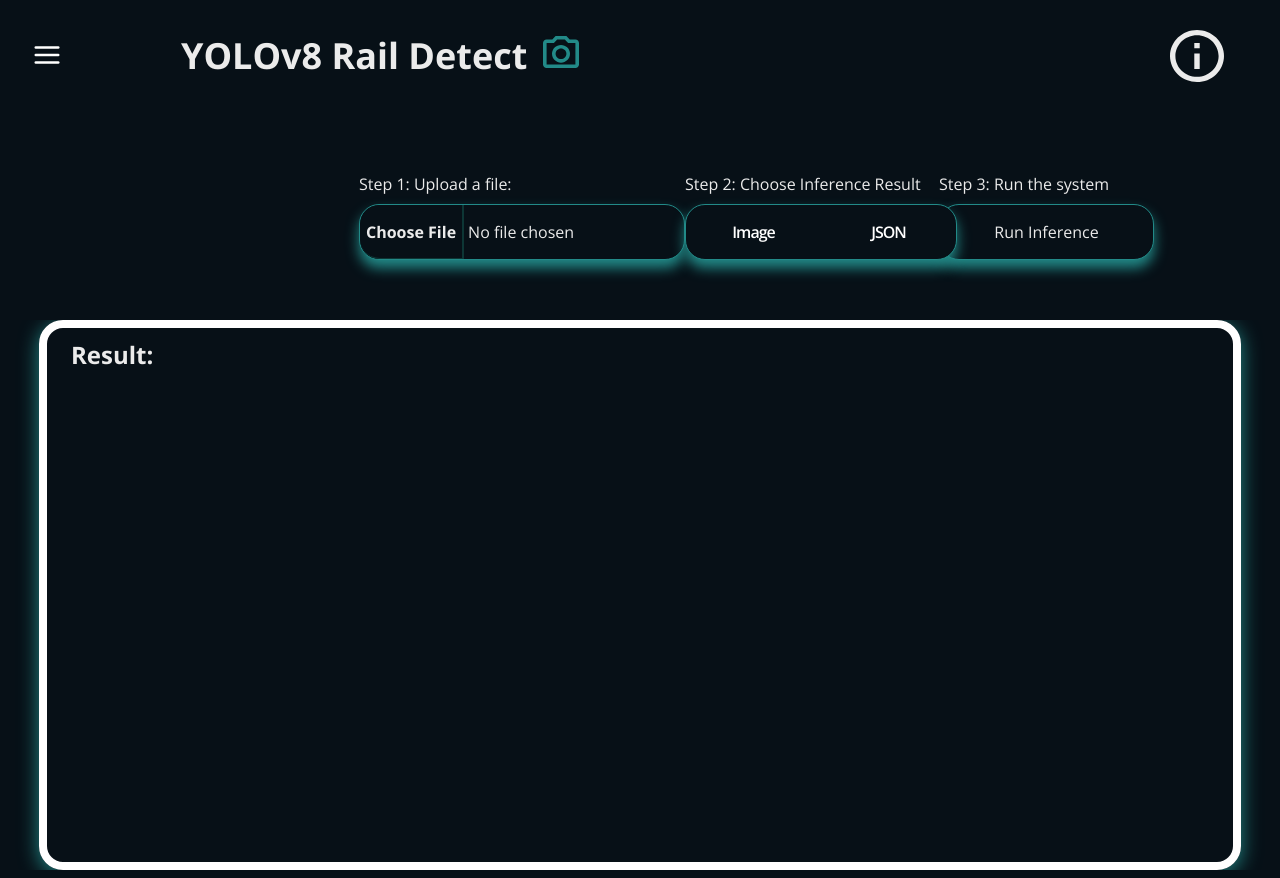
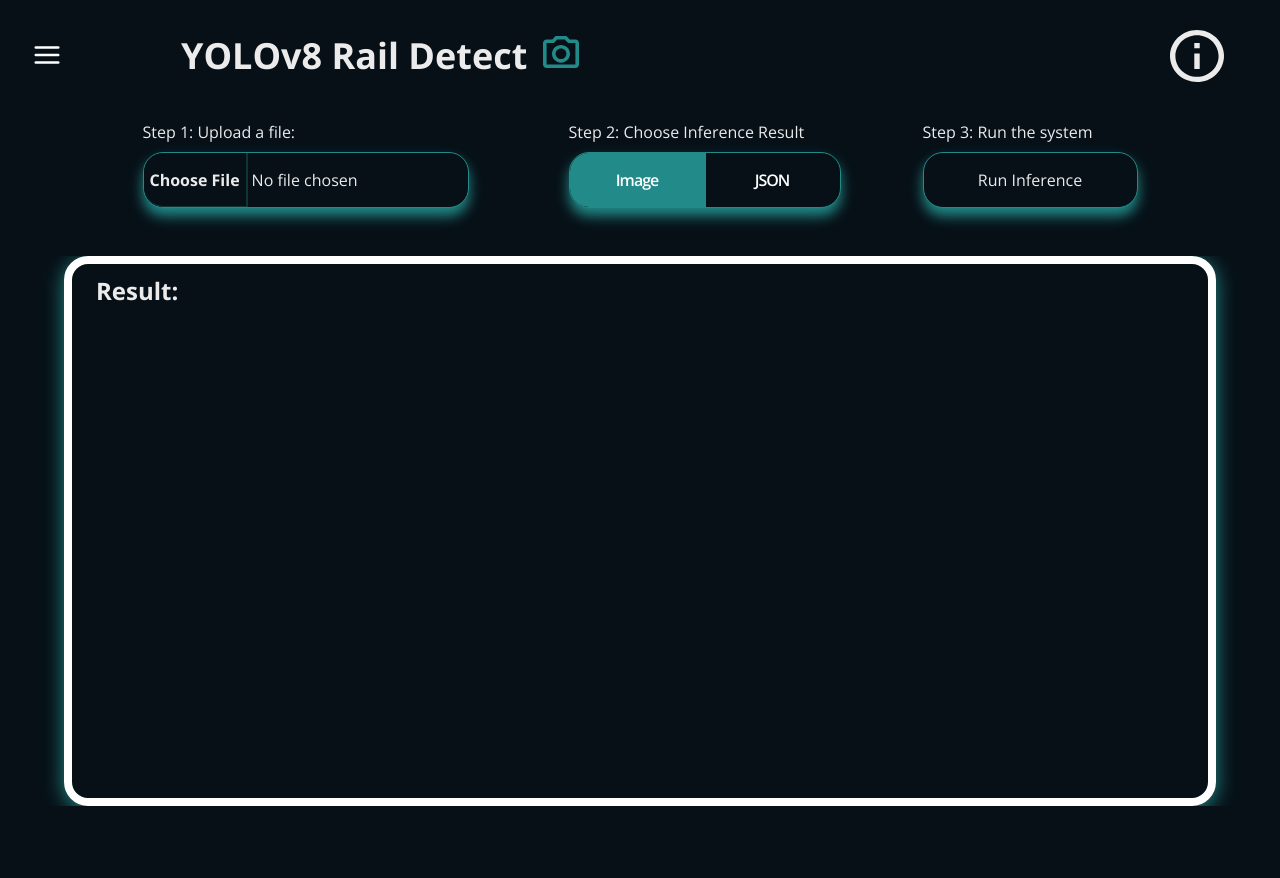
Before and after one commit to YouDontSayIt-dev/Detection-of-Breakages-Over-Railway-Tracks-Using-YOLOv8-Model, a React (Create React App) app in the folder thesis-webapp/: page /yolov8/inference in a window 1280 px wide. After the commit the page ends 814 px from the top, so only its background shows below. Built offline with nearby package versions, Linux system fonts and the light colour scheme.

Commit message:
yolo inference mobile respo optimize

```diff
--- a/thesis-webapp/src/components/ImageDisplayYOLO.jsx
+++ b/thesis-webapp/src/components/ImageDisplayYOLO.jsx
@@ -77,7 +77,7 @@ const ImageDisplay = ({ selectedImage, drawLine, bboxData, radioBtnValue }) => {
 
   if (radioBtnValue === "image") {
     return (
-      <div className="w-[280px] h-[300px] md:w-[602px] lg:w-[1202px] lg:h-[550px] mx-auto border-8 border-customImageDisplay shadow-customImageDisplay rounded-customImageDisplay">
+      <div className="w-[280px] h-[300px] md:w-[602px] lg:w-[1152px] lg:h-[550px] mx-auto border-8 border-customImageDisplay shadow-customImageDisplay rounded-customImageDisplay">
         <div className="flex w-full h-[10%] justify-between items-center p-6 text-ebony font-bold text-2xl">
           <h1>Result:</h1>
         </div>
@@ -92,7 +92,7 @@ const ImageDisplay = ({ selectedImage, drawLine, bboxData, radioBtnValue }) => {
     );
   } else if (radioBtnValue === "JSON") {
     return (
-      <div className="flex flex-col w-[280px] h-[300px] md:w-[602px] lg:w-[1202px] lg:h-[550px] mx-auto border-8 border-customImageDisplay shadow-customImageDisplay rounded-customImageDisplay">
+      <div className="flex flex-col w-[280px] h-[300px] md:w-[602px] lg:w-[1152px] lg:h-[550px] mx-auto border-8 border-customImageDisplay shadow-customImageDisplay rounded-customImageDisplay">
         <div className="flex w-full h-[10%] justify-between items-center p-6 text-ebony font-bold text-2xl hover:text-active">
           {/* BUTTON TO COPY THE BBOX DATA */}
           <button onClick={copyToClipboard}>Copy Code</button>
--- a/thesis-webapp/src/pages/YOLOv8_Inference.jsx
+++ b/thesis-webapp/src/pages/YOLOv8_Inference.jsx
@@ -85,7 +85,7 @@ const Yolov8Inference = () => {
     <div className="flex flex-col w-full h-full bg-customBackground overflow-x-hidden">
       {/* SIDEBAR COMPONENT  */}
       <Sidebar activePage={location.pathname} />
-      <div className="w-full h-[120px] lg:h-[320px] overflow-x-hidden">
+      <div className="w-full h-[120px] overflow-x-hidden">
         <div className="flex h-[10%] lg:h-[30%] ml-[80px] lg:ml-[125px] items-center md:justify-between pt-[56px] md:p-[56px]">
           {/* CONTAINER FOR TOP ITEMS  */}
           {/* LEFT ITEMS */}
@@ -148,28 +148,11 @@ const Yolov8Inference = () => {
           </div>
         </div>
 
-
-        {/* CONTAINER FOR BUTTONS */}
-        <div className="hidden lg:flex h-[65%] justify-between px-[359px] items-center z-10">
-          <UploadButton onChange={handleFileChange} />
-          <RadioInput selectedValue={outputOption} onRadioChange={handleRadioChange}/>
-          <InferenceButton onClick={sendImageToAPI} />
-        </div>
-
       </div>
 
-      <div className="hidden lg:flex w-screen h-fit mb-2 overflow-x-hidden z-0">
-            <ImageDisplay
-              selectedImage={base64Image}
-              drawLine={isInfering}
-              bboxData={bboxData}
-              radioBtnValue={outputOption}
-          />
-          </div>
-
        {/* CONTAINER FOR BUTTONS */}
-      <div className="lg:hidden flex flex-col justify-center items-center z-10 mx-6">
-        <div className="order-1 mb-8">
+      <div className=" flex flex-col lg:flex-row justify-center lg:space-x-[100px] items-center z-10 mx-6">
+        <div className="order-1 mb-[48px]">
           <UploadButton onChange={handleFileChange} />
         </div>
 
@@ -192,7 +175,16 @@ const Yolov8Inference = () => {
           />
           </div>
         </div>
+
       </div>
+      <div className="hidden lg:flex w-screen h-fit mb-2 overflow-x-hidden z-0 px-4">
+            <ImageDisplay
+              selectedImage={base64Image}
+              drawLine={isInfering}
+              bboxData={bboxData}
+              radioBtnValue={outputOption}
+          />
+          </div>
 
     </div>
   );
```
